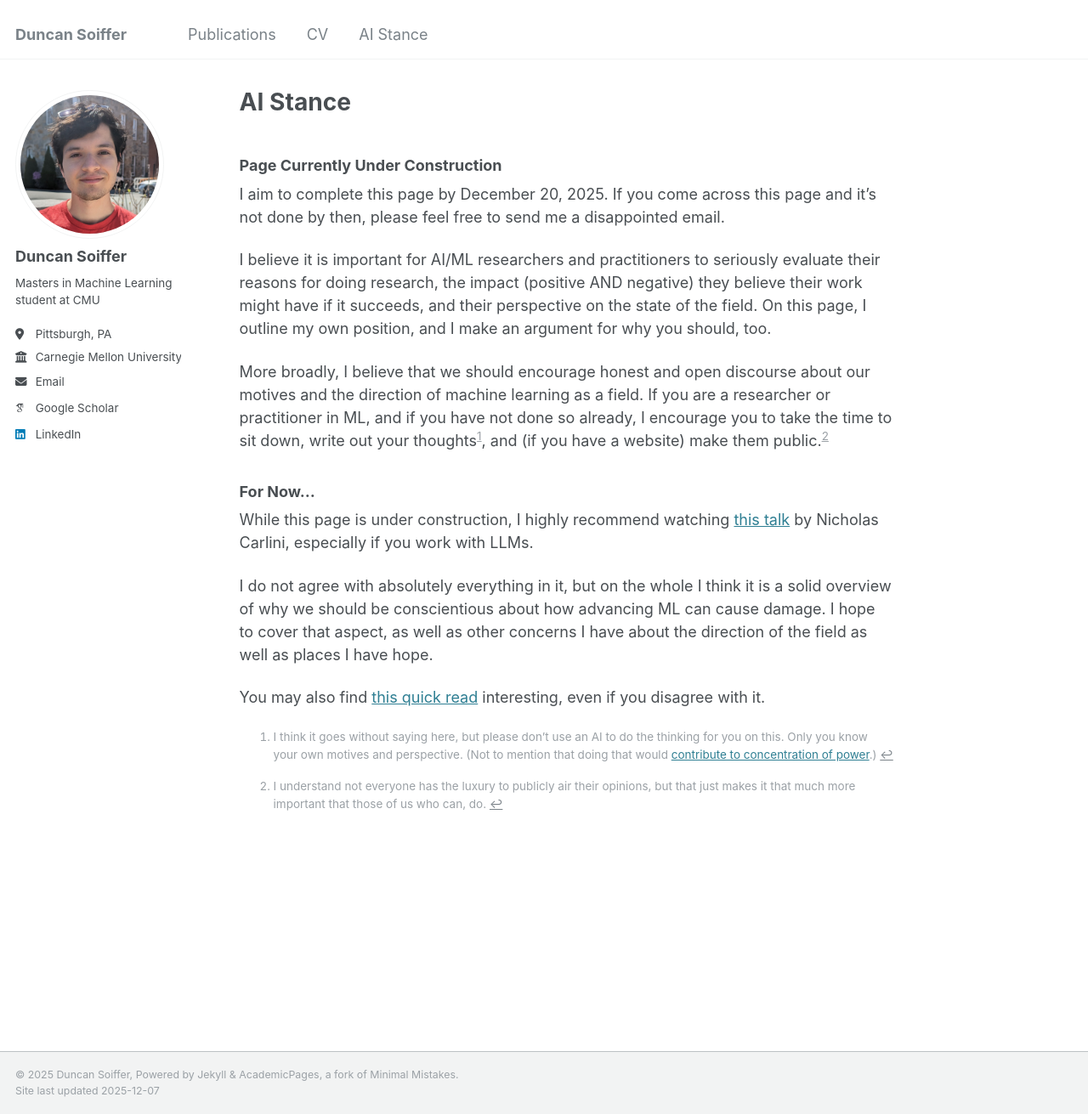
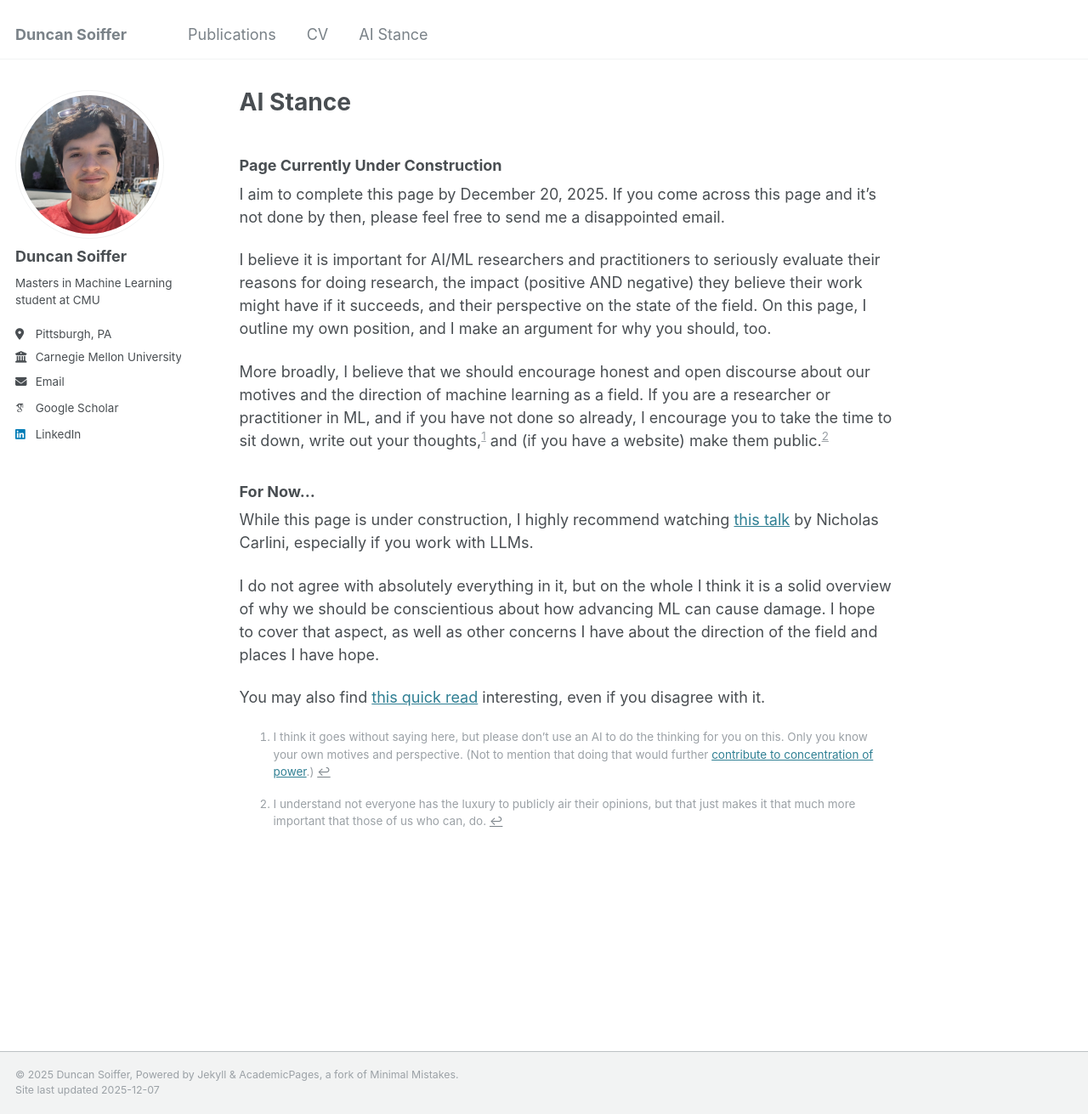
Before and after one commit to DSoiffer/DSoiffer.github.io, a Jekyll site: the page built from _pages/ai_stance_temp.md, in a window 1280 px wide and 1311 px high. Shown: the whole window at 85% size. Built offline with Jekyll 4.4.1, drawn with Linux system fonts in a browser that asks for light colours; some web fonts are replaced.

Commit message:
tiny edits

```diff
--- a/_pages/ai_stance_temp.md
+++ b/_pages/ai_stance_temp.md
@@ -13,13 +13,13 @@ I aim to complete this page by December 20, 2025. If you come across this page a
 
 I believe it is important for AI/ML researchers and practitioners to seriously evaluate their reasons for doing research, the impact (positive AND negative) they believe their work might have if it succeeds, and their perspective on the state of the field. On this page, I outline my own position, and I make an argument for why you should, too.
 
-More broadly, I believe that we should encourage honest and open discourse about our motives and the direction of machine learning as a field. If you are a researcher or practitioner in ML, and if you have not done so already, I encourage you to take the time to sit down, write out your thoughts[^1], and (if you have a website) make them public.[^2]
+More broadly, I believe that we should encourage honest and open discourse about our motives and the direction of machine learning as a field. If you are a researcher or practitioner in ML, and if you have not done so already, I encourage you to take the time to sit down, write out your thoughts,[^1] and (if you have a website) make them public.[^2]
 
 
 ### For Now...
-While this page is under construction, I highly recommend watching [this talk](https://youtu.be/PngHcmMmwWI?si=QAn6I0JyNJlFVfVR) by Nicholas Carlini, especially if you work with LLMs.
+While this page is under construction, I highly recommend watching [this talk](https://youtu.be/PngHcmMmwWI) by Nicholas Carlini, especially if you work with LLMs.
 
-I do not agree with absolutely everything in it, but on the whole I think it is a solid overview of why we should be conscientious about how advancing ML can cause damage. I hope to cover that aspect, as well as other concerns I have about the direction of the field as well as places I have hope.
+I do not agree with absolutely everything in it, but on the whole I think it is a solid overview of why we should be conscientious about how advancing ML can cause damage. I hope to cover that aspect, as well as other concerns I have about the direction of the field and places I have hope.
 
 You may also find [this quick read](https://colinraffel.com/blog/the-universal-third-person.html) interesting, even if you disagree with it.
 
@@ -30,6 +30,6 @@ You may also find [this quick read](https://colinraffel.com/blog/the-universal-t
 
 
 
-[^1]: I think it goes without saying here, but please don't use an AI to do the thinking for you on this. Only you know your own motives and perspective. (Not to mention that doing that would [contribute to concentration of power](https://youtu.be/PngHcmMmwWI?t=1143).)
+[^1]: I think it goes without saying here, but please don't use an AI to do the thinking for you on this. Only you know your own motives and perspective. (Not to mention that doing that would further [contribute to concentration of power](https://youtu.be/PngHcmMmwWI?t=1143).)
 
 [^2]: I understand not everyone has the luxury to publicly air their opinions, but that just makes it that much more important that those of us who can, do.
```
Also changed, not shown: _pages/about.md (+1 -1 lines).
